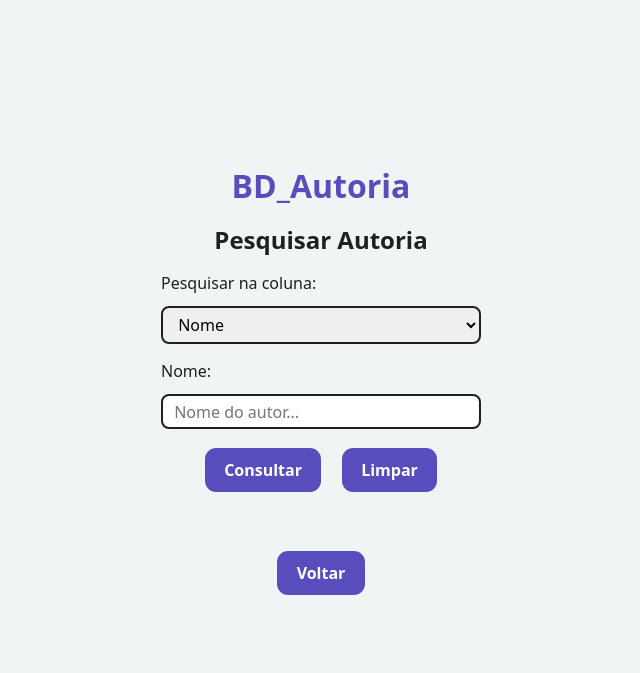
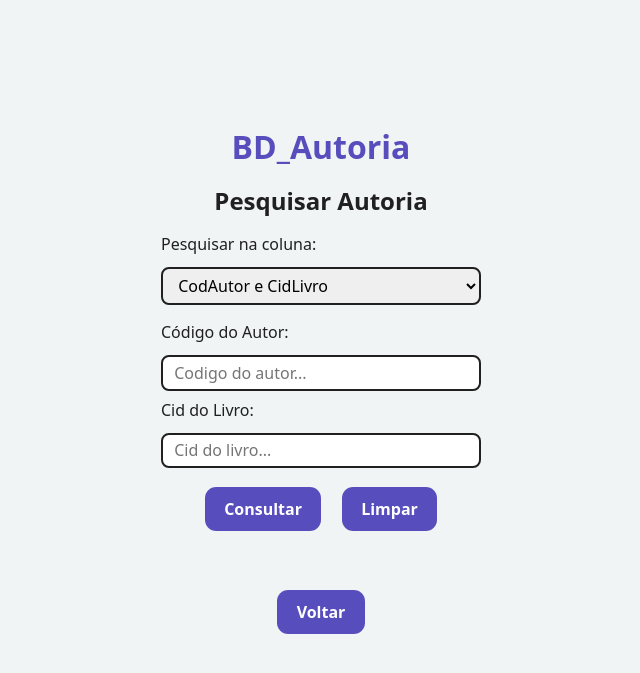
Before and after one commit to Chrb09/AutoriaBD-PW2, a PHP site: page /pesquisar.php in a window 1280 px wide. Shown: the top 673 px of the page, without its empty margins (319-959 px from the left). Run offline with PHP 8.4, Linux system fonts and the light colour scheme.

Commit message:
pesquisar autoria criado

```diff
--- a/autoria/listar.php
+++ b/autoria/listar.php
@@ -32,7 +32,7 @@
                     Cod_autor
                 </th>
                 <th>
-                    Cod_livro
+                    Cid_livro
                 </th>
                 <th>
                     DataLancamento
--- a/autoria/pesquisar.php
+++ b/autoria/pesquisar.php
@@ -23,16 +23,19 @@
             <div class="linha">
                 <p>Pesquisar na coluna:</p>
                 <select name="escolha" id="escolha-bd">
+                    <option value="CodAutor_CidLivro" selected>CodAutor e CidLivro</option>
                     <option value="Cod_autor">Cod_autor</option>
-                    <option value="Nome" selected>Nome</option>
-                    <option value="Sobrenome">Sobrenome</option>
-                    <option value="Email">Email</option>
-                    <option value="Data_Nascimento">Data de Nascimento</option>
+                    <option value="Cid_livro">Cid_livro</option>
+                    <option value="Data_Lancamento">Data Lancamento</option>
+                    <option value="Editora">Editora</option>
                 </select>
             </div>
-            <div class="linha">
-                <p id="p-bd">Nome:</p>
-                <input name="txtpesquisar" id="txtpesquisa" type="text" maxlength="50" placeholder="Nome do autor..."
+            <div class="linha" id="linha">
+                <p id="p-cod">Código do Autor:</p>
+                <input name="txtcod" id="txtpesquisa" type="number" maxlength="50" placeholder="Codigo do autor..."
+                    required autocomplete="off">
+                <p id="p-cid">Cid do Livro:</p>
+                <input name="txtcid" id="txtpesquisa2" type="number" maxlength="50" placeholder="Cid do livro..."
                     required autocomplete="off">
             </div>
             <div class="linha linha-button"><button name="enviar" type="submit" class="button-outline"
@@ -43,26 +46,27 @@
         <?php
         extract($_POST, EXTR_OVERWRITE);
         if (isset($enviar)) {
-            include_once 'autor.php';
-            $livro = new Autor();
+            include_once 'autoria.php';
+            $autoria = new Autoria();
             switch ($escolha) {
+                case 'CodAutor_CidLivro':
+                    $autoria->setCod_autor($txtcod);
+                    $autoria->setCid_livro($txtcid);
+                    break;
                 case 'Cod_autor':
-                    $livro->setCod_autor($txtpesquisar);
+                    $autoria->setCod_autor($txtpesquisar);
                     break;
-                case 'Nome':
-                    $livro->setNomeAutor($txtpesquisar);
+                case 'Cid_livro':
+                    $autoria->setCid_livro($txtpesquisar);
                     break;
-                case 'Sobrenome':
-                    $livro->setSobrenome($txtpesquisar);
+                case 'Data_Lancamento':
+                    $autoria->setDataLancamento($txtpesquisar);
                     break;
-                case 'Email':
-                    $livro->setEmail($txtpesquisar);
-                    break;
-                case 'Data_Nascimento':
-                    $livro->setNasc($txtpesquisar);
+                case 'Editora':
+                    $autoria->setEditora($txtpesquisar);
                     break;
             }
-            $produto_bd = $livro->consultar($escolha);
+            $autoria_bd = $autoria->consultar($escolha);
 
             ?>
             <table>
@@ -71,38 +75,34 @@
                         Cod_autor
                     </th>
                     <th>
-                        NomeAutor
+                        Cid_livro
                     </th>
                     <th>
-                        Sobrenome
+                        DataLancamento
                     </th>
                     <th>
-                        Email
-                    </th>
-                    <th>
-                        Nasc
+                        Editora
                     </th>
                 </tr>
                 <?php
-                foreach ($produto_bd as $prod_mostrar) {
+                foreach ($autoria_bd as $autoria_mostrar) {
                     ?>
                     <tr>
                         <td>
                             <b>
-                                <?php echo $prod_mostrar[0]; ?>
+                                <?php echo $autoria_mostrar[0]; ?>
                             </b>
                         </td>
                         <td>
-                            <?php echo $prod_mostrar[1]; ?>
+                            <b>
+                                <?php echo $autoria_mostrar[1]; ?>
+                            </b>
                         </td>
                         <td>
-                            <?php echo $prod_mostrar[2]; ?>
+                            <?php echo $autoria_mostrar[2]; ?>
                         </td>
                         <td>
-                            <?php echo $prod_mostrar[3]; ?>
-                        </td>
-                        <td>
-                            <?php echo $prod_mostrar[4]; ?>
+                            <?php echo $autoria_mostrar[3]; ?>
                         </td>
                     </tr>
                     <?php
@@ -127,15 +127,39 @@
 
     function mudar() {
         let valor = escolha.value;
-        p.innerHTML = valor + ":";
-        pesquisa.placeholder = valor + " do autor...";
-        if (valor == "Cod_autor") {
-            pesquisa.type = 'number'
-        } else if (valor == "Data_Nascimento") {
-            pesquisa.type = 'date'
+
+        if (valor == "CodAutor_CidLivro") {
+            $("#linha").replaceWith(
+                '<div class="linha" id="linha">' +
+                '<p id="p-cod">Código do Autor:</p>' +
+                '<input name="txtcod" id="txtpesquisa" type="number" maxlength="50" placeholder="Codigo do autor..." required autocomplete="off">' +
+                '<p id="p-cid">Cid do Livro:</p>' +
+                '<input name="txtcid" id="txtpesquisa2" type="number" maxlength="50" placeholder="Cid do livro..." required autocomplete="off">' +
+                '</div>'
+            )
+        } else if (valor == "Cod_autor" || valor == "Cid_livro") {
+            $("#linha").replaceWith(
+                '<div class="linha"  id="linha">' +
+                '<p id="p-bd">' + valor + ':</p>' +
+                '<input name = "txtpesquisar" id = "txtpesquisa" type = "number" maxlength = "50" placeholder = "' + valor + ' da autoria..." required autocomplete = "off" >' +
+                '</div>'
+            )
+        }
+        else if (valor == "Data_Lancamento") {
+            $("#linha").replaceWith(
+                '<div class="linha"  id="linha">' +
+                '<p id="p-bd">' + valor + ':</p>' +
+                '<input name = "txtpesquisar" id = "txtpesquisa" type = "date" maxlength = "50" placeholder = "' + valor + ' da autoria..." required autocomplete = "off" >' +
+                '</div>'
+            )
         }
         else {
-            pesquisa.type = 'text'
+            $("#linha").replaceWith(
+                '<div class="linha"  id="linha">' +
+                '<p id="p-bd">' + valor + ':</p>' +
+                '<input name = "txtpesquisar" id = "txtpesquisa" type = "text" maxlength = "50" placeholder = "' + valor + ' da autoria..." required autocomplete = "off" >' +
+                '</div>'
+            )
         }
     }
 
@@ -144,19 +168,19 @@
     });
 
     limpar.addEventListener("click", () => {
-        escolha.value = "Nome";
+        escolha.value = "CodAutor_CidLivro";
         var selectedcategory = $(this).children("option:selected").val();
-        sessionStorage.setItem("itemAutor", selectedcategory);
+        sessionStorage.setItem("itemAutoria", selectedcategory);
         mudar()
     });
 
 
     $('#escolha-bd').change(function (event) {
         var selectedcategory = $(this).children("option:selected").val();
-        sessionStorage.setItem("itemAutor", selectedcategory);
+        sessionStorage.setItem("itemAutoria", selectedcategory);
     });
 
-    $('select').find('option[value=' + sessionStorage.getItem('itemAutor') + ']').attr('selected', 'selected');
+    $('select').find('option[value=' + sessionStorage.getItem('itemAutoria') + ']').attr('selected', 'selected');
 
     window.onload(mudar())
 
--- a/livro/excluir.php
+++ b/livro/excluir.php
@@ -43,7 +43,7 @@
             </div>
             <?php
             extract($_POST, EXTR_OVERWRITE);
-            if (isset($enviar)) {
+            if (isset($pesquisar)) {
                 include_once 'livro.php';
                 $livro = new Livro();
                 $livro->setCid_Livro($txtid);
```
Also changed, not shown: autoria/autoria.php (+4 -4 lines).
